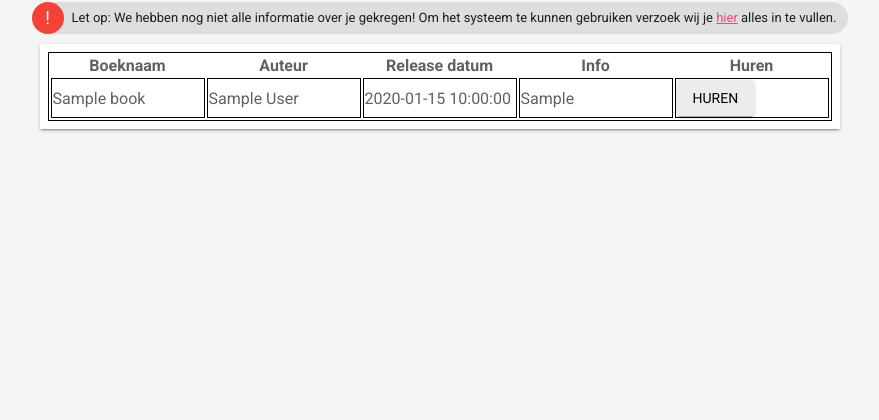
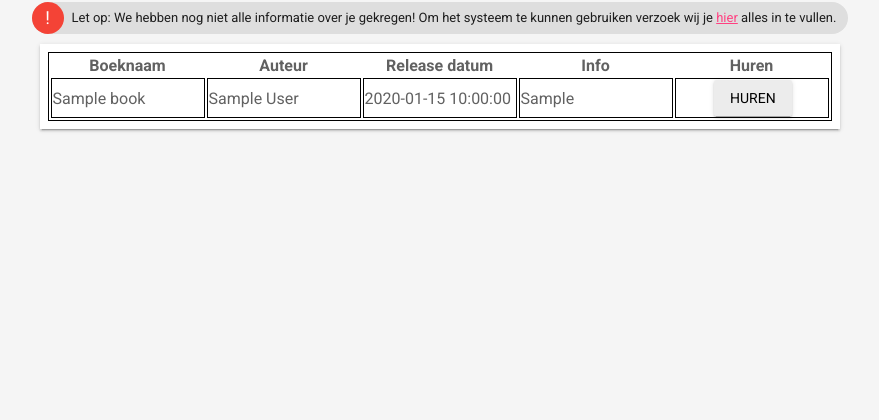
Before and after one commit to MustacheNL/BookOnShelf, a PHP site: page /booklist.php in a window 1280 px wide. Shown: the part 256-676 px from the top of the page, without its empty margins (200-1079 px from the left). Run offline with PHP 8.4, Linux system fonts and the light colour scheme; a user stored in the database is signed in; data comes from the database, SQL or seed files in the repository; tables that the repository leaves empty or names only in its code hold one stand-in row (values such as "Sample post").

Commit message:
Cleaned up some trash code

```diff
--- a/booklist.php
+++ b/booklist.php
@@ -38,7 +38,7 @@ include 'includes/menu.inc.php';
                             echo "<tr>";
                         }
                         function endChildren() {
-                            echo '<td style=\'width: 150px; border: 1px solid black;\'><button class="mdl-button mdl-js-button mdl-button--raised mdl-button--colored,  btn-primary" type="submit" name="btn-huren" style="margin: 0 auto; text-align: center;">
+                            echo '<td style=\'width: 150px; border: 1px solid black;\'><button class="mdl-button mdl-js-button mdl-button--raised mdl-button--colored,  btn-primary" type="submit" name="btn-huren" style="margin-left: 25%;">
                                 <i class="glyphicon glyphicon-open-file"></i> Huren
                             </button></td>';
                             echo "</tr>" . "\n";
```
